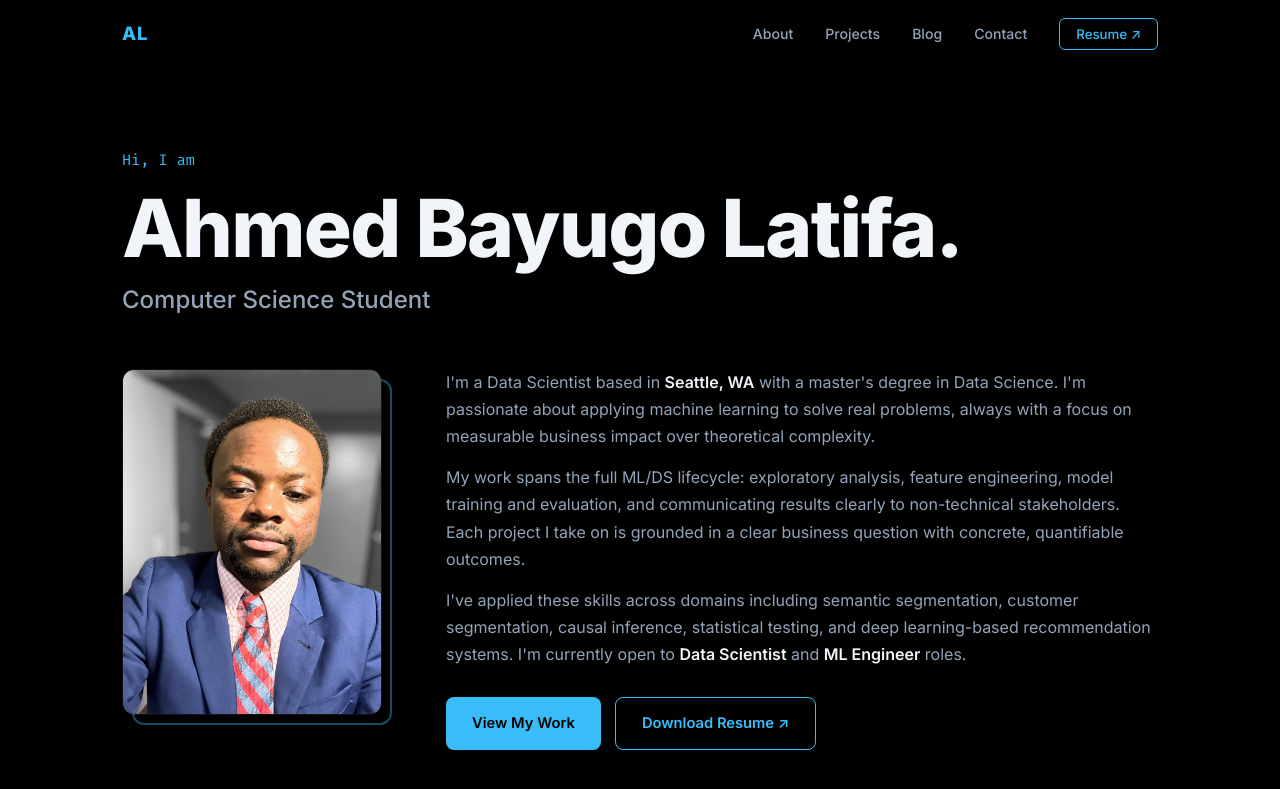
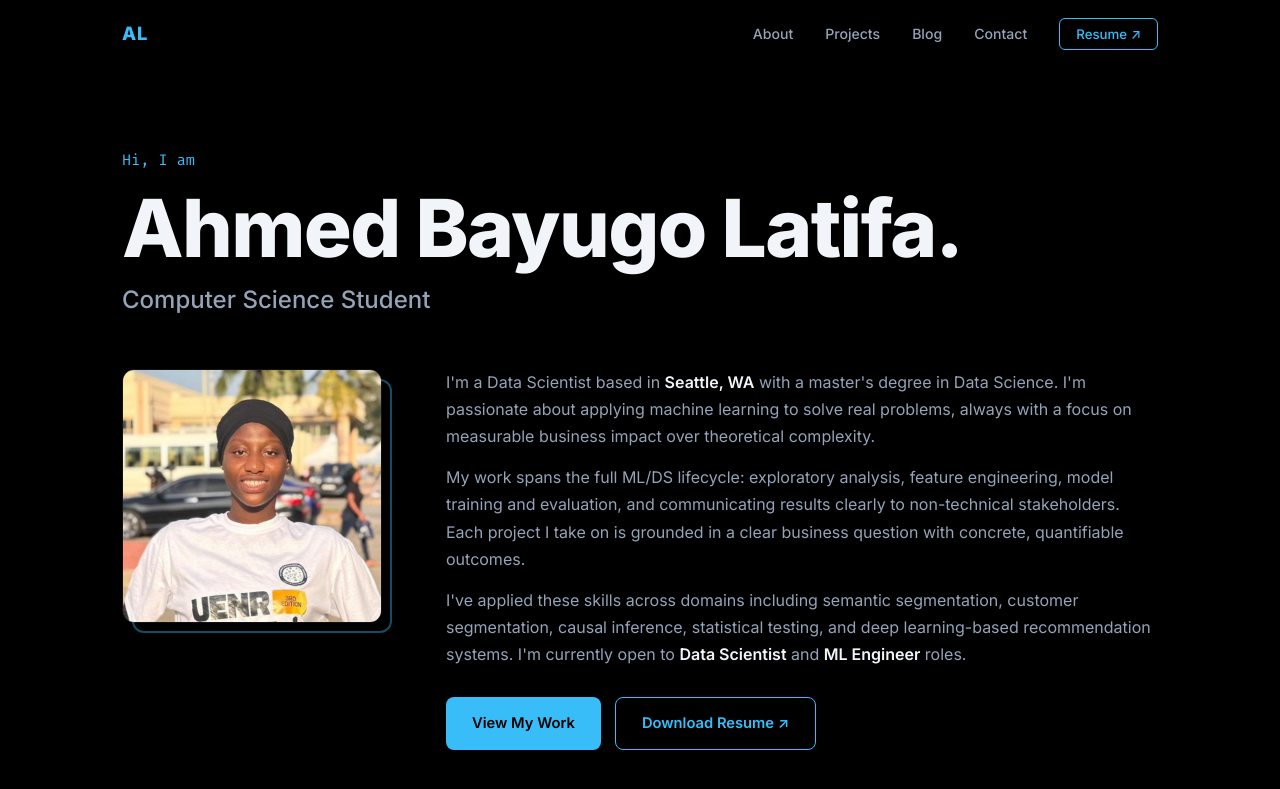
Before and after one commit to latifaGithub/personal-portfolio-website, a Jekyll site: the page built from index.html, in a window 1280 px wide and 900 px high. Shown: the top 789 px of the window. Built offline with Jekyll 4.4.1, drawn with Linux system fonts in a browser that asks for light colours.

Commit message:
Use profile_picture.jpeg as avatar image
Co-Authored-By: Claude Sonnet 4.6 <noreply@anthropic.com>

```diff
--- a/_config.yml
+++ b/_config.yml
@@ -14,7 +14,7 @@ author: Ahmed Bayugo Latifa
 subtitle: 'Computer Science Student <span style="color:#38BDF8">& Aspiring Data Scientist</span>'
 location: "Sunyani, Ghana"
 resume_url: /docs/Resume_Ahmed_Latifa.pdf
-avatar_image: /img/profile_picture.jpg
+avatar_image: /img/profile_picture.jpeg
 
 sass:
   sass_dir: _sass
```
Also changed, not shown: img/profile_picture.jpeg (added).
